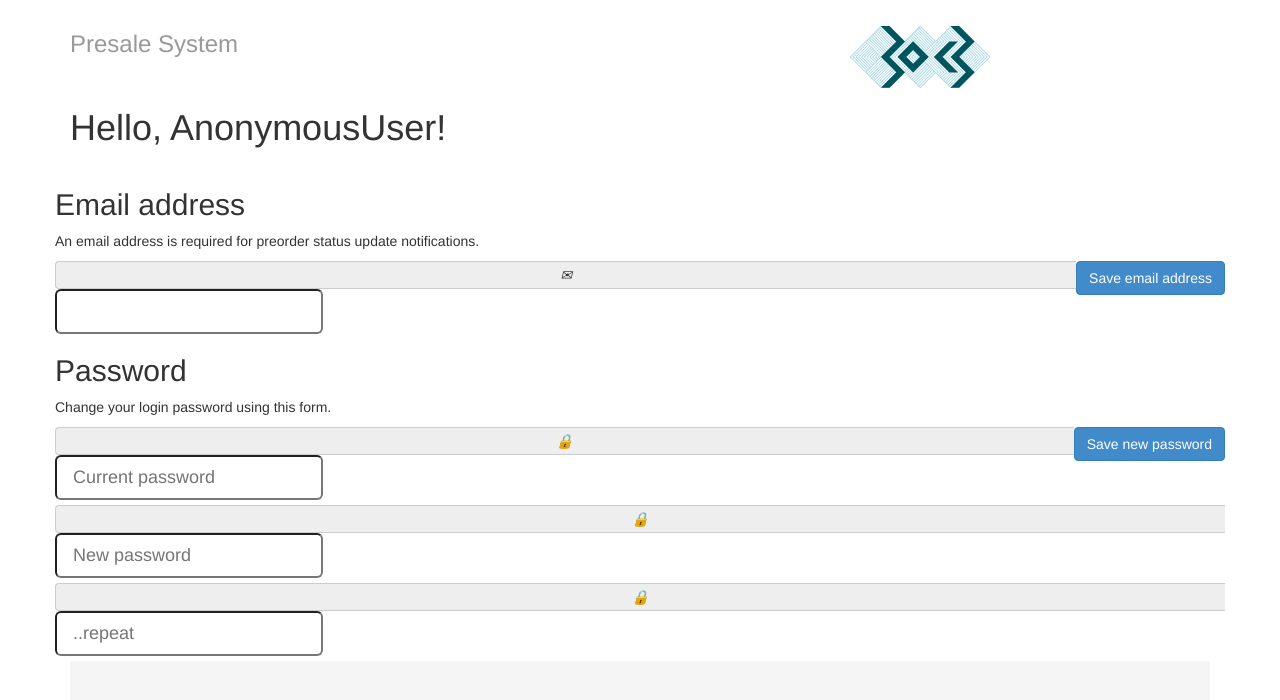
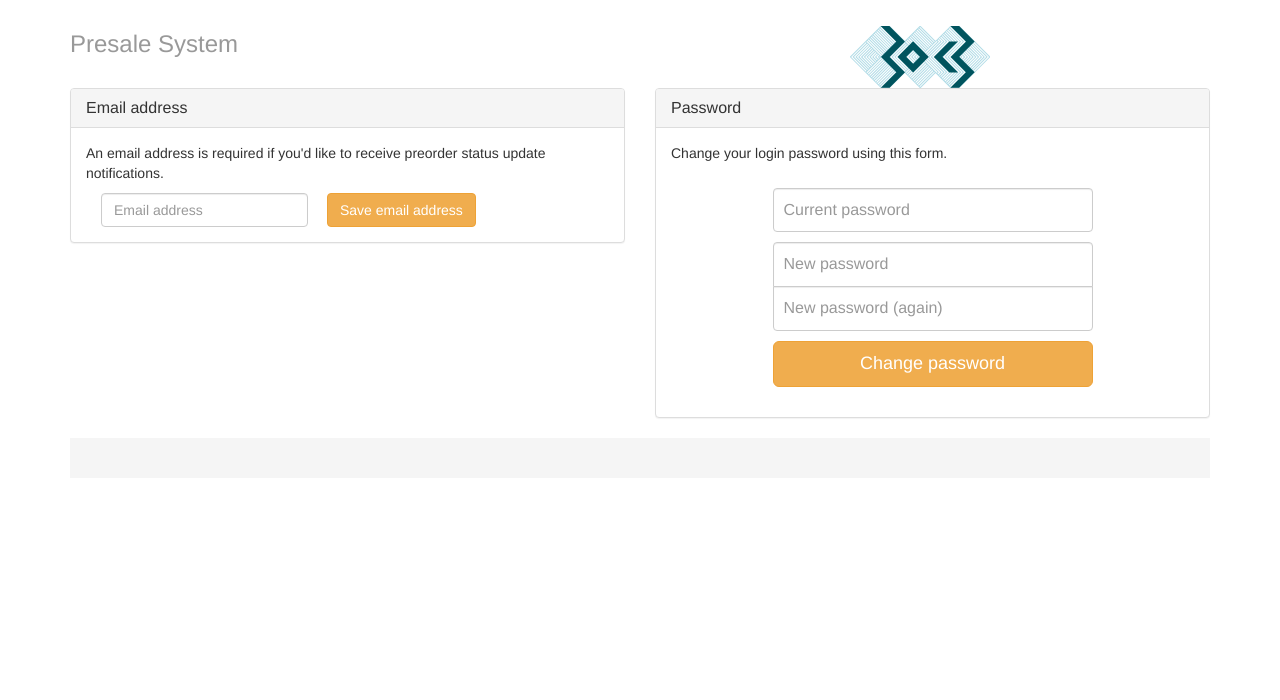
Before and after one commit to informancer/c4sh_preorder, a Django app: template c4sh_preorder/templates/account.html in a window 1280 px wide. Shown: the part 50-750 px from the top of the page. Run offline with Django 3.2, Linux system fonts and the light colour scheme; the template is opened without the code that fills it, so the values that code supplies are empty.

Commit message:
updated account view for bootstrap 3

```diff
--- a/c4sh_preorder/preorder/views.py
+++ b/c4sh_preorder/preorder/views.py
@@ -462,15 +462,17 @@ def account_view(request):
 		if request.GET.get('form') == 'email':
 			form = EmailForm(request.POST)
 			if form.is_valid():
-				success = _("Your email address has been changed to <tt>%s</tt>!") % form.cleaned_data['email']
+				messages.success(request, _("Your email address has been changed to <tt>%s</tt>!") % form.cleaned_data['email'])
 				request.user.email = form.cleaned_data['email']
 				request.user.save()
+				return redirect("account")
 		elif request.GET.get('form') == 'password':
 			form = PasswordForm(request.user, request.POST)
 			if form.is_valid():
 				request.user.set_password(form.cleaned_data['new_password1'])
 				request.user.save()
-				success = _("Your password has been changed!")
+				messages.success(request, _("Your password has been changed!"))
+				return redirect("account")
 
 	return render_to_response('account.html', locals(), context_instance=RequestContext(request))
 
--- a/c4sh_preorder/templates/account.html
+++ b/c4sh_preorder/templates/account.html
@@ -1,84 +1,108 @@
 {% extends "base/base.html" %}
 {% load i18n %}
 
+{% block css %}
+.form-changepw {
+  max-width: 350px;
+  padding: 15px;
+  margin: 0 auto;
+}
+.form-changepw .form-control {
+  position: relative;
+  font-size: 16px;
+  height: auto;
+  padding: 10px;
+  -webkit-box-sizing: border-box;
+	 -moz-box-sizing: border-box;
+		  box-sizing: border-box;
+}
+.form-changepw .form-control:focus {
+  z-index: 2;
+}
+.form-changepw input#inputPassword1 {
+  margin-bottom: -1px;
+  border-bottom-left-radius: 0;
+  border-bottom-right-radius: 0;
+}
+.form-changepw input#inputPassword2 {
+  margin-bottom: 10px;
+  border-top-left-radius: 0;
+  border-top-right-radius: 0;
+}
+.form-changepw input#inputOldPassword {
+  margin-bottom: 10px;
+  border-radius: 4px;
+}
+
+{% endblock %}
+
 {% block content %}
-
-	{% if success %}
-		<div class="alert alert-success">
-		{{success|safe}}
+	<div class="row">
+		<div class="col-md-6">
+			<div class="panel panel-default">
+				<div class="panel-heading">
+				  <h3 class="panel-title">{% trans "Email address" %}</h3>
 				</div>
-	{% endif %}
-
-	<div style="margin-bottom:20px">
-		<h1>{% trans "Hello, "%}{{request.user}}!</h1>
-	</div>
-
-	<div class="row">
-    	<div class="span6">
-			<h2>{% trans "Email address"%}</h2>
-			<p>{% trans "An email address is required for preorder status update notifications."%}</p>
-			<form action="{% url "account" %}?form=email" method="post">
+				<div class="panel-body">
+					<p>{% trans "An email address is required if you'd like to receive preorder status update notifications."%}</p>
+					<form action="{% url "account" %}?form=email" method="post" role="form" class="form-inline">
 						{% csrf_token %}
-				<div style="float:right">
-					<button type="submit" class="btn btn-primary">{% trans "Save email address"%}</button> <span class="help-inline"><!-- Whoohoo. --></span>
-				</div>
-				<div class="control-group {% if form.email.errors %}error{% endif %}">
-					<div class="input-prepend">
-					   <span class="input-group-addon"><i class="glyphicon-envelope"></i></span>
-					   <input value="{% if not form.email.value %}{% if request.user.email %}{{request.user.email}}{% endif %}{% else %}{{form.email.value}}{% endif %}" type="text" name="email" class="input-lg" id="id_email">
-					</div>
+						<div class="form-group">
+							<label for="inputEmail" class="sr-only">{% trans "Email address" %}</label>
+							<div class="col-md-12 {% if form.email.errors %}has-error{% endif %}">
+								<input type="text" class="form-control" id="inputEmail" name="email" placeholder="{% trans "Email address" %}" value="{{request.user.email}}">
 								{% for e in form.email.errors %}
-						<span class="help-inline">{{e}}</span>
+								<span class="help-block">{{e}}</span>
 								{% endfor %}
 							</div>
+						</div>
+						<button type="submit" class="btn btn-warning">{% trans "Save email address"%}</button>
 					</form>
 				</div>
-    	<div class="span6">
-
+			</div>
+		</div>
+		<div class="col-md-6">
+			<div class="panel panel-default">
+				<div class="panel-heading">
+				  <h3 class="panel-title">{% trans "Password" %}</h3>
+				</div>
+				<div class="panel-body">
+					<p>{% trans "Change your login password using this form."%}</p>
 					{% if form.non_field_errors %}
-    			<div class="alert alert-error">
+						<div class="alert alert-danger">
 							{%for e in form.non_field_errors%}
 								{{e}}
 							{% endfor %}
 						</div>
 					{% endif %}
-
-			<h2>{% trans "Password"%}</h2>
-			<p>{% trans "Change your login password using this form."%}</p>
-			<form action="{% url "account" %}?form=password" method="post">
+					<form class="form-changepw" action="{% url "account" %}?form=password" method="post" role="form">
 						{% csrf_token %}
-				<div style="float:right">
-					<button type="submit" class="btn btn-primary">{% trans "Save new password"%}</button> <span class="help-inline"><!-- Whoohoo. --></span>
-				</div>
-				<div class="control-group {% if form.old_password.errors %}error{% endif %}" style="margin-bottom:5px">
-					<div class="input-prepend" style="margin-bottom:0px">
-					   <span class="input-group-addon"><i class="glyphicon-lock"></i></span>
-					   <input value="" type="password" name="old_password" class="input-lg" id="id_old_password" style="margin-bottom:0px" placeholder="Current password">
-					</div>
+						<div class="control-group {% if form.old_password.errors %}has-error{% endif %}">
+							<label for="inputOldPassword" class="sr-only">{% trans "Current password" %}</label>
+								<input type="password" class="form-control" id="inputOldPassword" name="old_password" placeholder="{% trans "Current password" %}">
 								{% for e in form.old_password.errors %}
-						<span class="help-inline" style="margin-bottom:0px">{{e}}</span>
+								<span class="help-block">{{e}}</span>
 								{% endfor %}
 						</div>
-				<div class="control-group {% if form.new_password1.errors %}error{% endif %}"  style="margin-bottom:5px">
-					<div class="input-prepend" style="margin-bottom:0px">
-					   <span class="input-group-addon"><i class="glyphicon-lock"></i></span>
-					   <input value="" type="password" name="new_password1" class="input-lg" id="id_newpassword1" style="margin-bottom:0px" placeholder="New password">
-					</div>
+						<div class="control-group {% if form.new_password1.errors %}has-error{% endif %}">
+							<label for="inputPassword1" class="sr-only">{% trans "New password" %}</label>
+								<input type="password" class="form-control" id="inputPassword1" name="new_password1" placeholder="{% trans "New password" %}">
 								{% for e in form.new_password1.errors %}
-						<span class="help-inline" style="margin-bottom:0px">{{e}}</span>
+								<span class="help-block">{{e}}</span>
 								{% endfor %}
 						</div>
-				<div class="control-group {% if form.new_password2.errors %}error{% endif %}" style="margin-bottom:5px">
-					<div class="input-prepend" style="margin-bottom:0px">
-					   <span class="input-group-addon"><i class="glyphicon-lock"></i></span>
-					   <input value="" type="password" name="new_password2" class="input-lg" id="id_new_password2" style="margin-bottom:0px" placeholder="..repeat">
-					</div>
+						<div class="control-group {% if form.new_password2.errors %}has-error{% endif %}">
+							<label for="inputPassword2" class="sr-only">{% trans "New password" %}</label>
+
+								<input type="password" class="form-control" id="inputPassword2" name="new_password2" placeholder="{% trans "New password (again)" %}">
 								{% for e in form.new_password2.errors %}
-						<span class="help-inline" style="margin-bottom:0px">{{e}}</span>
+								<span class="help-block">{{e}}</span>
 								{% endfor %}
 						</div>
+						<button class="btn btn-lg btn-warning btn-block" type="submit">{% trans "Change password" %}</button>
 					</form>
 				</div>
 			</div>
-
+		</div>
+	</div>
 {% endblock %}
```
Lines whose indentation alone changed are shown as unchanged.
